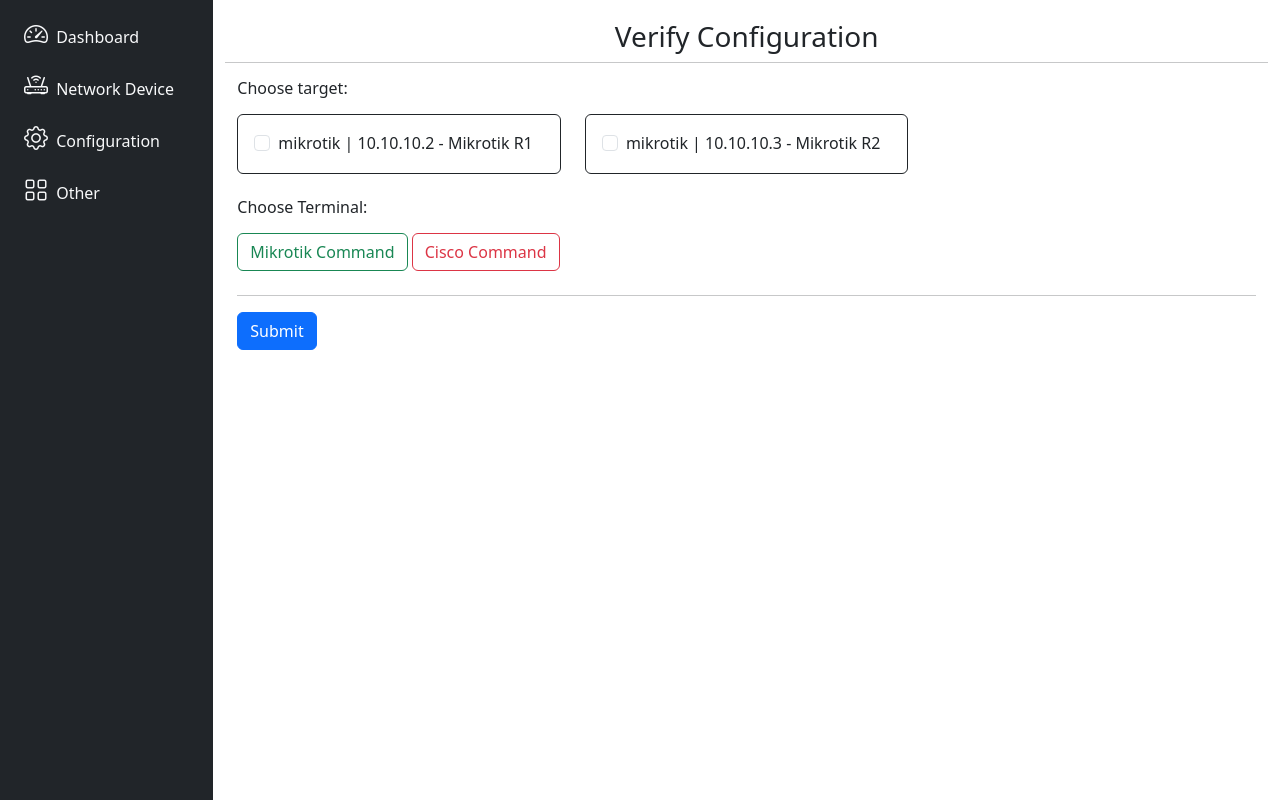
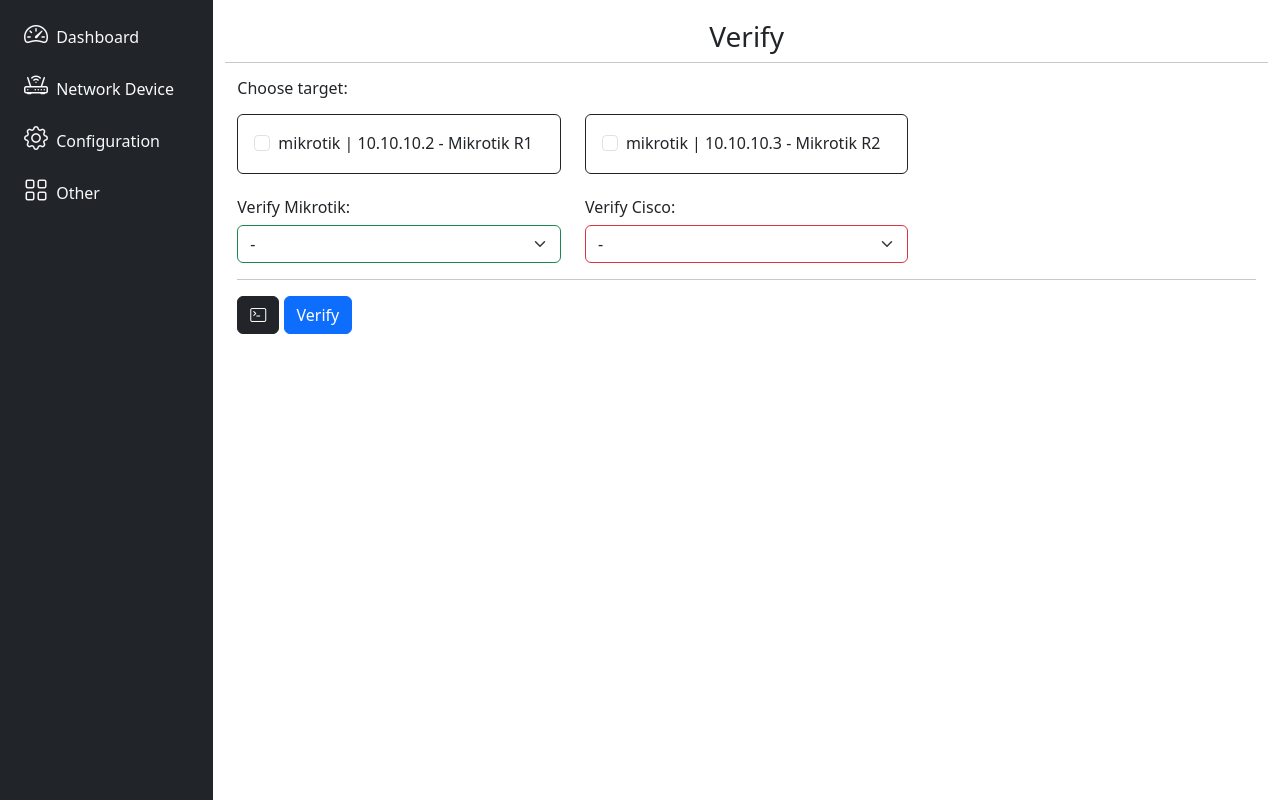
Before and after one commit to jar9500/NetworkDeviceManagement, a Django app: page /verify/ in a window 1280 px wide. Shown: the part 81-881 px from the top of the page. Run offline with Django 4.2, Linux system fonts and the light colour scheme; data comes from the database, SQL or seed files in the repository; both versions use the stored data as it was after the commit; some libraries are stand-ins or nearby versions.

Commit message:
Update Configuration Terminal and Verify

```diff
--- a/NetworkManager/views.py
+++ b/NetworkManager/views.py
@@ -9,11 +9,13 @@
     all_devices = Device.objects.all()
     cisco_device = Device.objects.filter(vendor='cisco')
     mikrotik_device = Device.objects.filter(vendor='mikrotik')
+    recent_event = Log.objects.all().order_by("-id")[:5]
 
     context = {
         'total_devices': len(all_devices),
         'cisco_device': len(cisco_device),
         'mikrotik_device': len(mikrotik_device),
+        'recent_event': recent_event
     }
     return render(request, 'home.html', context)
 
@@ -29,42 +31,6 @@
 
 def configuration(request):
     if request.method == 'POST':
-        selected_device_id = request.POST.getlist('devices')
-        mikrotik_cmd = request.POST['mikrotik_cmd'].splitlines()
-        cisco_cmd = request.POST['cisco_cmd'].splitlines()
-        for x in selected_device_id:
-            try:
-                dev = get_object_or_404(Device, pk=x)
-                ssh_client = paramiko.SSHClient()
-                ssh_client.set_missing_host_key_policy(paramiko.AutoAddPolicy())
-                ssh_client.connect(hostname=dev.IP_address, username=dev.username, password=dev.password)
-                if dev.vendor.lower() == 'mikrotik':
-                    for cmd in mikrotik_cmd:
-                        ssh_client.exec_command(cmd)
-                else:
-                    conn = ssh_client.invoke_shell()
-                    conn.send("conf terminal\n")
-                    for cmd in cisco_cmd:
-                        conn.send(cmd+"\n")
-                        time.sleep(1)
-                log = Log(target=dev.IP_address + " ( " +dev.hostname+" ) ", action="Configuration", status="Success", time=datetime.now(), message="Complete - No Error")
-                log.save()
-            except Exception as Exc:
-                log = Log(target=dev.IP_address + " ( " +dev.hostname+" ) ", action="Configuration", status="Error", time=datetime.now(), message=Exc)
-                log.save()
-        return redirect('home')
-
-    else:
-        devices = Device.objects.all()
-        context = {
-            'devices': devices,
-            'mode': 'Terminal'
-        }
-        return render(request, 'configuration.html', context)
-
-def verify(request):
-    if request.method == 'POST':
-        result = []
         selected_device_id = request.POST.getlist('device')
         mikrotik_cmd = request.POST['mikrotik_cmd'].splitlines()
         cisco_cmd = request.POST['cisco_cmd'].splitlines()
@@ -77,14 +43,61 @@
                 if dev.vendor.lower() == 'mikrotik':
                     for cmd in mikrotik_cmd:
                         stdin, stdout, stderr = ssh_client.exec_command(cmd)
+                else:
+                    conn = ssh_client.invoke_shell()
+                    conn.send("conf terminal\n")
+                    for cmd in cisco_cmd:
+                        conn.send(cmd+"\n")
+                        time.sleep(1)
+                log = Log(target=dev.IP_address + " ( " +dev.hostname+" ) ", action="Configuration", status="Success", time=datetime.now(), message="Complete - No Error ")
+                log.save()
+            except Exception as Exc:
+                log = Log(target=dev.IP_address + " ( " +dev.hostname+" ) ", action="Configuration", status="Error", time=datetime.now(), message=Exc)
+                log.save()
+        return redirect('home')
+
+    else:
+        devices = Device.objects.all()
+        context = {
+            'devices': devices,
+        }
+        return render(request, 'configuration.html', context)
+
+def verify(request):
+    if request.method == 'POST':
+        result = []
+        selected_device_id = request.POST.getlist('device')
+        mikrotik_verify_select = request.POST['mikrotik_verify_select'].splitlines()
+        mikrotik_verify_cmd = request.POST['mikrotik_verify_cmd'].splitlines()
+        cisco_verify_select = request.POST['cisco_verify_select'].splitlines()
+        cisco_verify_cmd = request.POST['cisco_verify_cmd'].splitlines()
+        for x in selected_device_id:
+            dev = get_object_or_404(Device, pk=x)
+            ssh_client = paramiko.SSHClient()
+            ssh_client.set_missing_host_key_policy(paramiko.AutoAddPolicy())
+            ssh_client.connect(hostname=dev.IP_address, username=dev.username, password=dev.password)
+            try:
+                if dev.vendor.lower() == 'mikrotik':
+                    for mikrotikselect in mikrotik_verify_select:
+                        stdin, stdout, stderr = ssh_client.exec_command(mikrotikselect)
+                        result.append("Result on {}".format(dev.IP_address))
+                        result.append(stdout.read().decode())
+                    for mikrotikcmd in mikrotik_verify_cmd:
+                        stdin, stdout, stderr = ssh_client.exec_command(mikrotikcmd)
                         result.append("Result on {}".format(dev.IP_address))
                         result.append(stdout.read().decode())
                 else:
                     conn = ssh_client.invoke_shell()
                     conn.send("terminal length 0\n")
-                    for cmd in cisco_cmd:
+                    for ciscoselect in cisco_verify_select:
                         result.append("Result on {}".format(dev.IP_address))
-                        conn.send(cmd+"\n")
+                        conn.send(ciscoselect+"\n")
+                        time.sleep(1)
+                        output = conn.recv(65535)
+                        result.append (output.decode())
+                    for ciscocmd in cisco_verify_cmd:
+                        result.append("Result on {}".format(dev.IP_address))
+                        conn.send(ciscocmd+"\n")
                         time.sleep(1)
                         output = conn.recv(65535)
                         result.append (output.decode())
@@ -95,18 +108,15 @@
                 log.save()
 
         result = "\n".join(result)
-        return render(request,'verify.html',{"result":result})
+        return render(request,'verifyResult.html',{"result":result})
 
     else:
         devices = Device.objects.all()
         context = {
             'devices': devices,
-            'mode': 'Verify Configuration',
-            'mikrotik_verify': 'export',
-            'cisco_verify': 'show running-config',
         }
 
-    return render(request, 'configuration.html', context)
+    return render(request, 'verify.html', context)
 
 def log(request):
     logs = Log.objects.all()
--- a/templates/configuration.html
+++ b/templates/configuration.html
@@ -4,7 +4,7 @@
 <div class="col py-1">
     <div class="container ">
         <div class="row">
-            <h3 class="text-center mt-3">{{mode}}</h3>
+            <h3 class="text-center mt-3">Configuration Terminal</h3>
             <hr>
             <h6>Choose target:</h6>
             <form method="POST">
@@ -23,16 +23,16 @@
                 {% endfor %}
             </div>
             <h6 class="mt-3">Choose Terminal:</h6>
-                <a class="my-2 btn btn-outline-success" data-bs-toggle="collapse" href="#Collapse1" role="button" aria-expanded="false">Mikrotik Command</a>
-                <button class="my-2 btn btn-outline-danger" type="button" data-bs-toggle="collapse" data-bs-target="#Collapse2" aria-expanded="false">Cisco Command</button>
+                <a class="my-2 btn btn-outline-success" data-bs-toggle="collapse" href="#Mikrotik" role="button" aria-expanded="false">Mikrotik Command</a>
+                <button class="my-2 btn btn-outline-danger" type="button" data-bs-toggle="collapse" data-bs-target="#Cisco" aria-expanded="false">Cisco Command</button>
                     <div class="col">
-                        <div class="collapse multi-collapse" id="Collapse1">
-                            <textarea class="form-control my-2 border-success" rows="4" name="mikrotik_cmd">{{ mikrotik_verify }}</textarea>
+                        <div class="collapse multi-collapse" id="Mikrotik">
+                            <textarea class="form-control my-2 border-success" rows="4" name="mikrotik_cmd"></textarea>
                         </div>
                     </div>
                     <div class="col">
-                        <div class="collapse multi-collapse" id="Collapse2">
-                            <textarea class="form-control my-2 border-danger" rows="4" name="cisco_cmd">{{ cisco_verify }}</textarea>
+                        <div class="collapse multi-collapse" id="Cisco">
+                            <textarea class="form-control my-2 border-danger" rows="4" name="cisco_cmd"></textarea>
                         </div>
                     </div>
                     <hr>
--- a/templates/verify.html
+++ b/templates/verify.html
@@ -1,14 +1,68 @@
-{% extends "base.html" %}
+{% extends 'base.html' %}
+
 {% block content %}
 <div class="col py-1">
-   <div class="container">
-      <div class="row">
-         <h3 class="text-center mt-3">Verify Result</h3>
-         <hr>
-         <pre>
-            {{result}}
-         </pre>
-      </div>
-   </div>
+    <div class="container ">
+        <div class="row">
+            <h3 class="text-center mt-3">Verify</h3>
+            <hr>
+            <h6>Choose target:</h6>
+            <form method="POST">
+            {% csrf_token %}
+            <div class="row">
+                {% for device in devices %}
+                <div class="col-xl-4">
+                    <div class="card my-2 border-dark">
+                        <div class="card-body">
+                            <div class="form-check">
+                                <input class="form-check-input" type="checkbox" name="device" value="{{ device.id }}"> {{device.vendor}} | {{device.IP_address}} - {{device.hostname}}
+                            </div>
+                        </div>
+                    </div>
+                </div>
+                {% endfor %}
+            </div>
+            <div class="row">
+                <div class="col-lg-4">
+                    <h6 class="mt-3">Verify Mikrotik:</h6>
+                    <select class="form-control form-select border-success" name="mikrotik_verify_select">
+                        <option selected>-</option>
+                        <option value="export">Export</option>
+                        <option value="interface print">Interface</option>
+                        <option value="ip address print">IP Address</option>
+                    </select>
+                </div>
+                <div class="col-lg-4">
+                    <h6 class="mt-3">Verify Cisco:</h6>
+                    <select class="form-control form-select border-danger" name="cisco_verify_select">
+                        <option selected>-</option>
+                        <option value="show running-configuration">Show Running-configuration</option>
+                        <option value="show ip interface brief">IP Interface Brief</option>
+                    </select>
+                </div>
+            </div>
+            <div class="collapse" id="terminal">
+                <h6 class="mt-3">Choose Terminal:</h6>
+                <a class="my-2 btn btn-outline-success" data-bs-toggle="collapse" href="#Mikrotik" role="button" aria-expanded="false">Mikrotik Command</a>
+                <button class="my-2 btn btn-outline-danger" type="button" data-bs-toggle="collapse" data-bs-target="#Cisco" aria-expanded="false">Cisco Command</button>
+                <div class="col">
+                    <div class="collapse multi-collapse" id="Mikrotik">
+                        <textarea class="form-control my-2 border-success" rows="4" name="mikrotik_verify_cmd"></textarea>
+                    </div>
+                </div>
+                <div class="col">
+                    <div class="collapse multi-collapse" id="Cisco">
+                        <textarea class="form-control my-2 border-danger" rows="4" name="cisco_verify_cmd"></textarea>
+                    </div>
+                </div>
+            </div>
+            <hr>
+            <a class="btn btn-dark" data-bs-toggle="collapse" href="#terminal" role="button" aria-expanded="false" aria-controls="collapseExample">
+                <i class="bi bi-terminal text-white"></i>
+            </a>
+                <button type="submit" class="btn btn-primary">Verify</button>
+            </form>
+        </div>
+    </div>
 </div>
 {% endblock content %}
```
Also changed, not shown: templates/home.html (+30 -4 lines), templates/verifyResult.html (added, +12 -0 lines), db.sqlite3.
